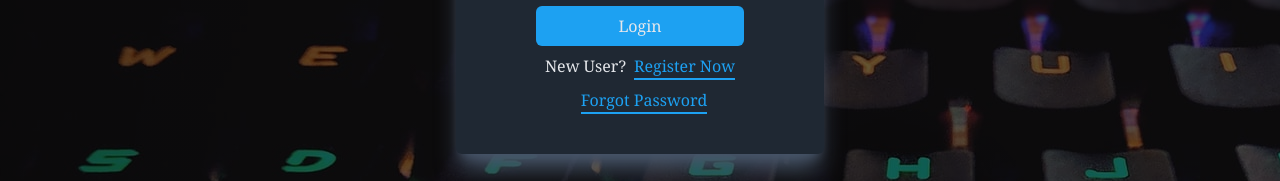
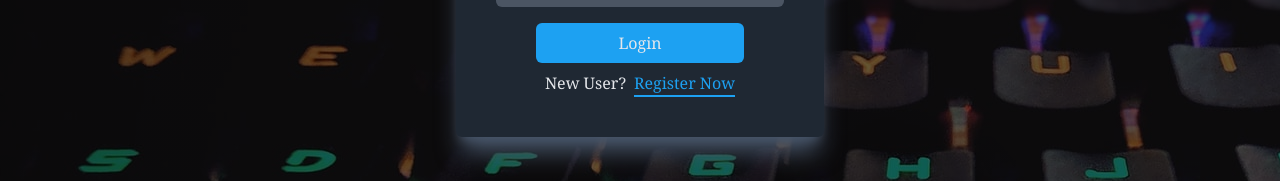
Before and after one commit to Christima-Mary-S/student-opportunity-notifier-frontend, a React (Create React App) app: page /login in a window 1280 px wide. Shown: the part 464-645 px from the top of the page. Built offline with nearby package versions, Linux system fonts and the light colour scheme; no server answers.

Commit message:
add forgot password link

```diff
--- a/src/components/Login.js
+++ b/src/components/Login.js
@@ -63,14 +63,6 @@ export const Login = () => {
               Register Now
             </Link>
           </p>
-          <p className="mt-2 flex justify-center">
-            <Link
-              to="./register"
-              className="ml-2 text-cyan-light border-b-2 border-cyan-light"
-            >
-              Forgot password
-            </Link>
-          </p>
 
         </form>
       </div>
```
Also changed, not shown: 1 other file (tests, documents, lock files or other folders).
